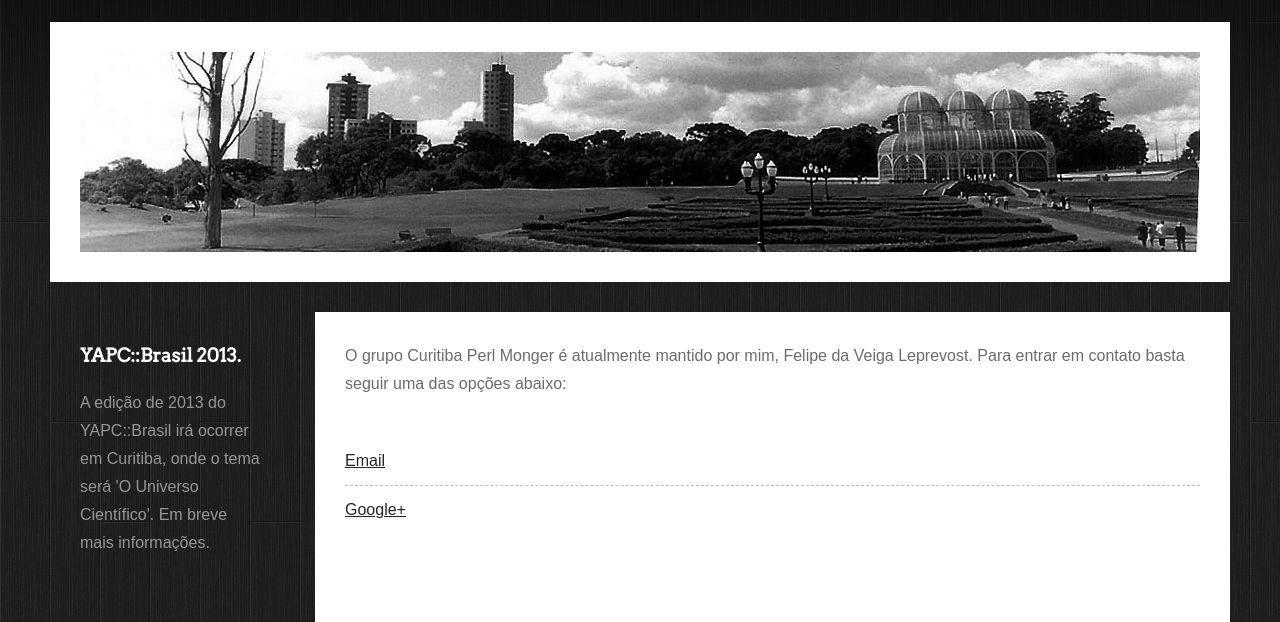
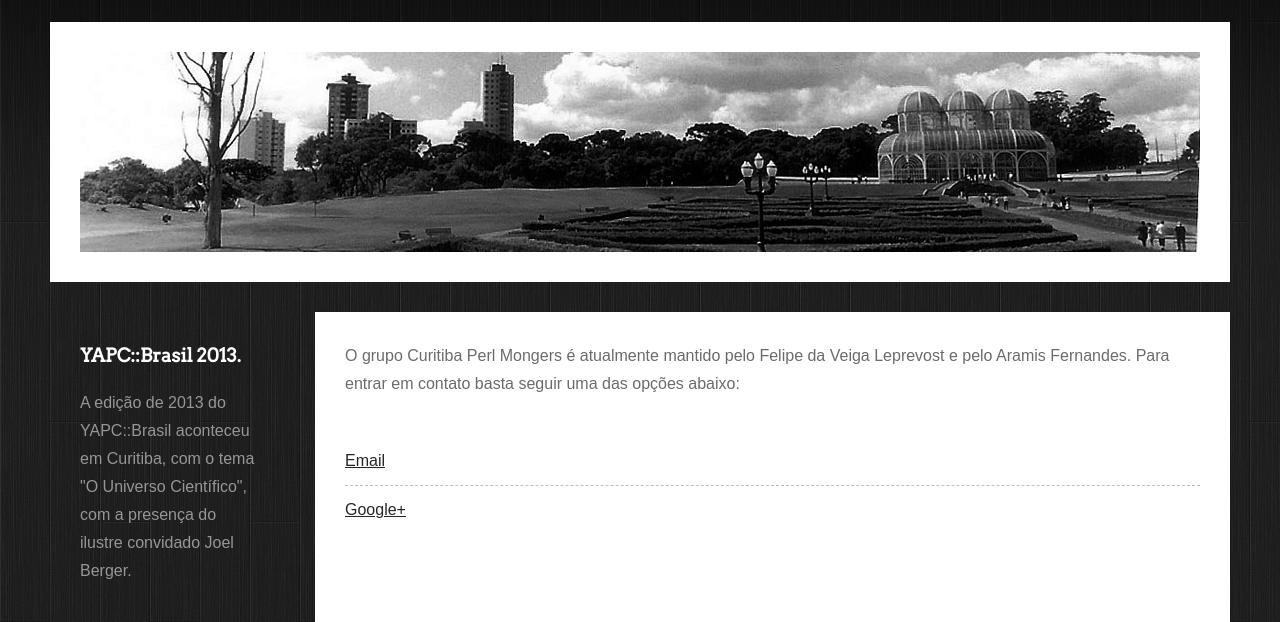
Before and after one commit to Curitiba-pm/curitibapm, a plain HTML site: page contact.html in a window 1280 px wide. Shown: the part 178-800 px from the top of the page. Drawn offline with Linux system fonts and the light colour scheme; files whose address does not match are found by name.

Commit message:
Adicionar o Aramis na página de contatos.

```diff
--- a/contact.html
+++ b/contact.html
@@ -63,14 +63,14 @@
 					YAPC::Brasil 2013.
 				    </h3>
 				    <p>
-					A edição de 2013 do YAPC::Brasil irá ocorrer em Curitiba, onde o tema será 'O Universo Científico'. Em breve mais informações.
+					A edição de 2013 do YAPC::Brasil aconteceu em Curitiba, com o tema "O Universo Científico", com a presença do ilustre convidado Joel Berger.
 				    </p>
 				</div>
 
 				<div id="content">
 				    <div id="box1">
 						<p>
-							O grupo Curitiba Perl Monger é atualmente mantido por mim, Felipe da Veiga Leprevost.
+							O grupo Curitiba Perl Mongers é atualmente mantido pelo Felipe da Veiga Leprevost e pelo Aramis Fernandes.
 							Para entrar em contato basta seguir uma das opções abaixo:
 						</p>
 				    </div>
```
